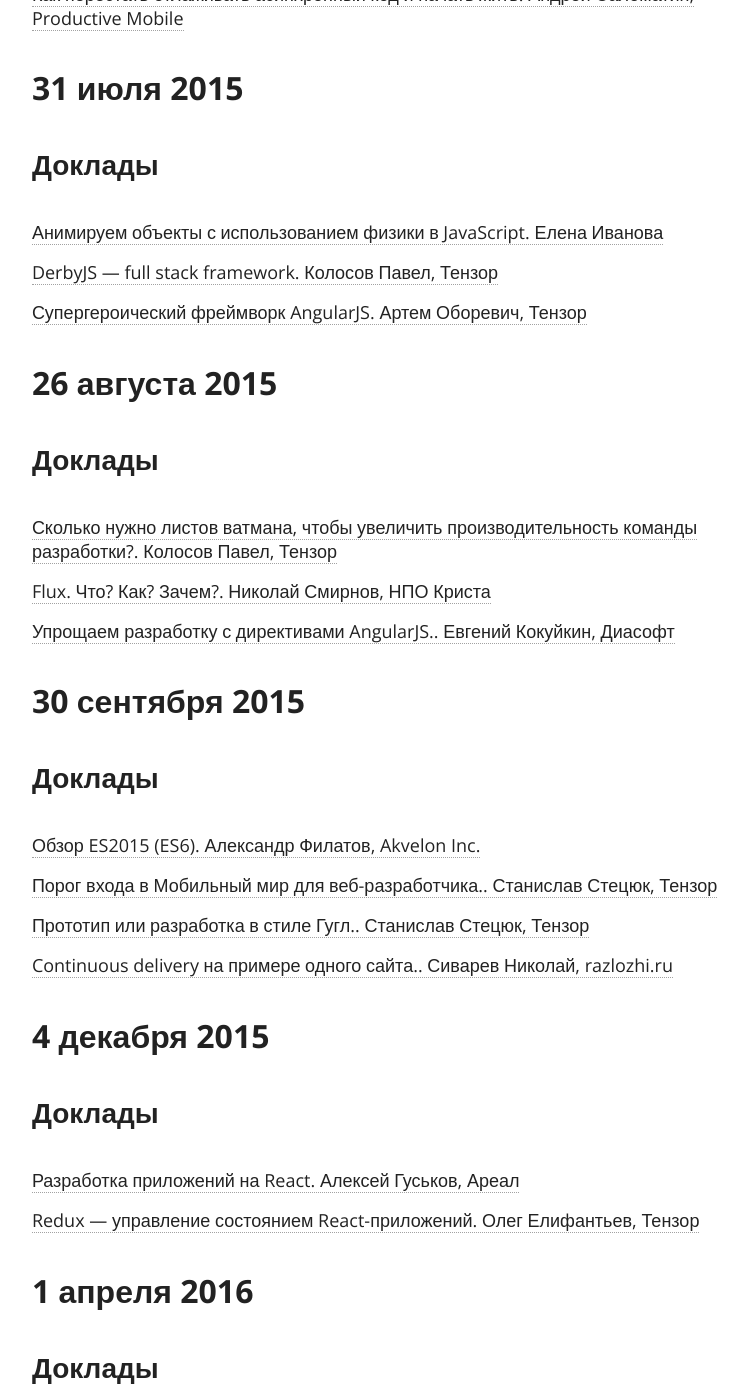
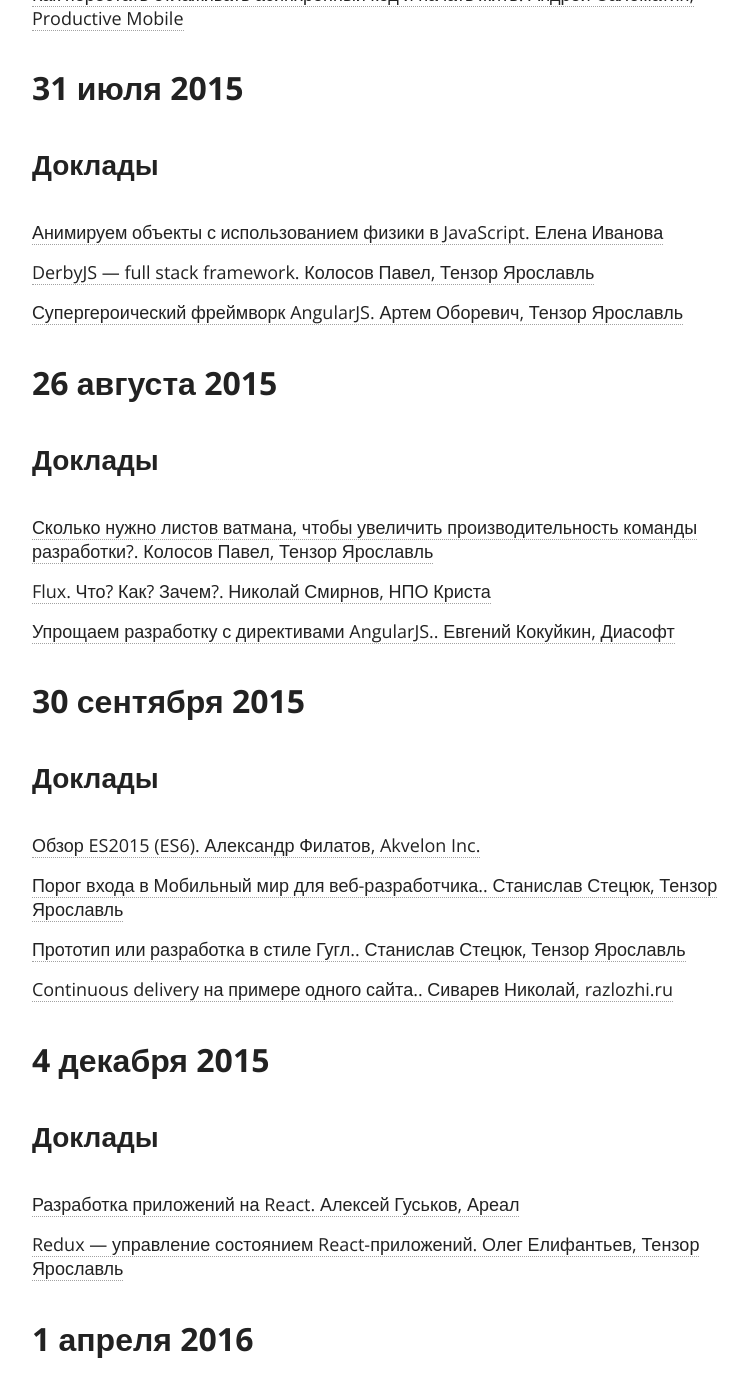
Before and after one commit to tensor-ufa/tensor-ufa.github.io, a Jekyll site: the page built from events/index.md, in a window 1280 px wide and 1400 px high, scrolled down 2414 px. Shown: the whole window, without its empty margins (254-1002 px from the left). Built offline with Jekyll 4.4.1, drawn with Linux system fonts in a browser that asks for light colours; nearby versions of some CDN libraries; comment, search, counter and statistics services are not loaded; some of the changed text lies outside the part shown.

Commit message:
учтонил какой тензор

```diff
--- a/_data/authors.yml
+++ b/_data/authors.yml
@@ -4,25 +4,25 @@ khamitov_kirill:
   name: Хамитов Кирилл
   email: hekusoid@gmail.com
   avatar: hekus.png
-  company: Тензор
+  company: Тензор Уфа
 
 bogatirev_misha:
   name: Богатырев Михаил
   email: ma.bogatyrev@tensor.ru
   avatar: misha.png
-  company: Тензор
+  company: Тензор Уфа
 
 potykov_vitaliy:
   name: Потяков Виталий
   email: vs.potyakov@tensor.ru
   avatar: vitaliy.png
-  company: Тензор
+  company: Тензор Уфа
 
 elifantiev_oleg:
   name: Олег Елифантьев
   email: oleg@elifantiev.ru
   avatar: olegas.jpg
-  company: Тензор
+  company: Тензор Ярославль
   twitter: oelifantiev
   github: Olegas
   bio: "Разработчик ядра веб-платформы в компании Тензор."
@@ -30,7 +30,7 @@ elifantiev_oleg:
 ershov_konst:
   name: Ершов Константин
   avatar: ershov_konst.png
-  company: Тензор
+  company: Тензор Ярославль
   twitter: konst_ershov
   bio: "В Тензоре занимался разработкой интерфейсных веб-компонентов. В настоящее время разрабатыает корпоративный сервис видеосвязи."
 
@@ -52,12 +52,12 @@ lizakuzhina:
 kolosovpavel:
   name: Колосов Павел
   avatar: kolosov.png
-  company: Тензор
+  company: Тензор Ярославль
 
 yarkinsergey:
   name: Яркин Сергей
   avatar: yarkin.jpg
-  company: Тензор
+  company: Тензор Ярославль
 
 kolyaj:
   name: Сиварев Николай
@@ -77,7 +77,7 @@ yajon:
 baevatm:
   name: Баева Татьяна
   avatar: baeva.jpg
-  company: Тензор
+  company: Тензор Ярославль
   twitter: BaevaTatyana
 
 andreysolomatin:
@@ -108,7 +108,7 @@ elenaivanova:
 
 artemoborevich:
   name: Артем Оборевич
-  company: Тензор
+  company: Тензор Ярославль
   avatar: oborevich.png
 
 sergeysergeev:
@@ -131,7 +131,7 @@ kokuykin:
 
 stetsyuk:
   name: Станислав Стецюк
-  company: Тензор
+  company: Тензор Ярославль
   bio: Руководитель подразделения мобильной разработки
   avatar: stetsyuk.jpg
 
@@ -151,9 +151,9 @@ force:
 dokuchaev:
   name: Сергей Докучаев
   avatar: sergey_dokucchaev.jpg
-  company: Тензор
+  company: Тензор Ярославль
 
 luss:
   name: Владимир Лусс
   avatar: luss.jpg
-  company: Тензор
+  company: Тензор Ярославль
```
